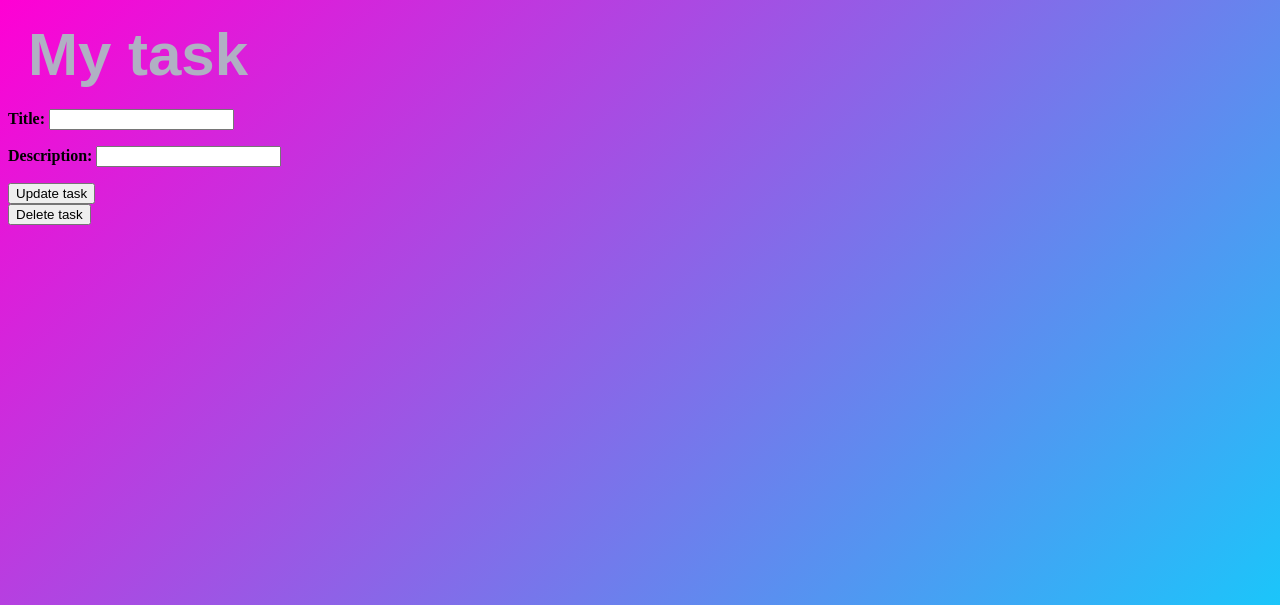
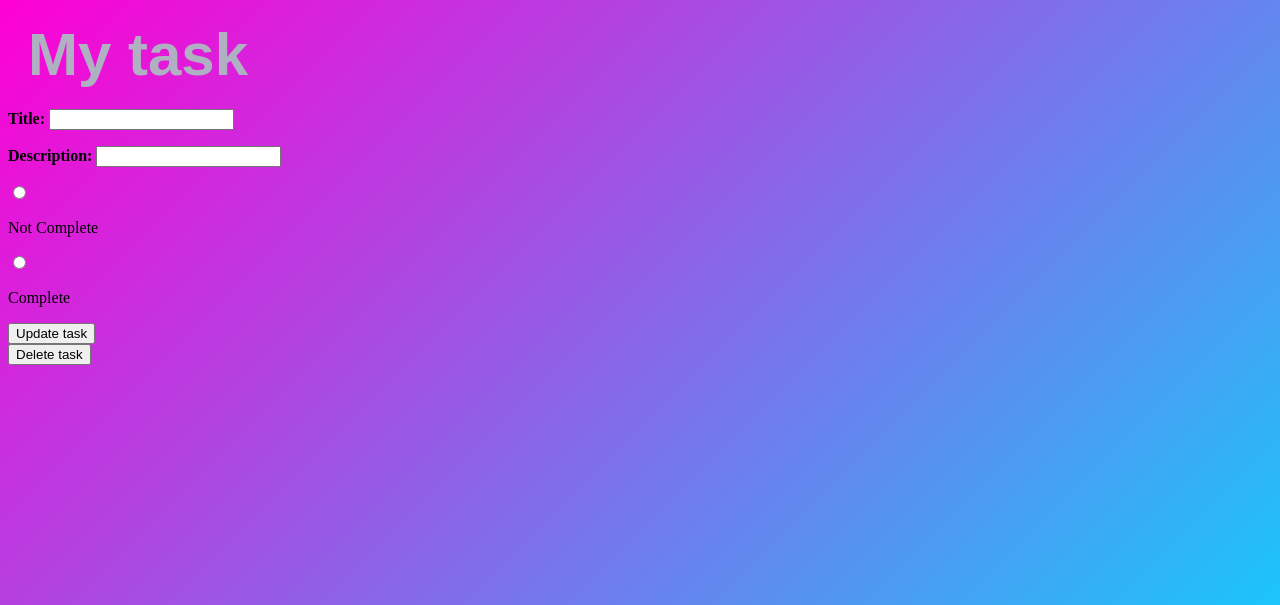
Before and after one commit to than20eb/TAWK17_ANNETHIESS, a PHP site: page /edit-task.php in a window 1280 px wide. Shown: the top 605 px of the page. Run offline with PHP 8.4, Linux system fonts and the light colour scheme; data that the repository does not hold is empty.

Commit message:
lnklnllkn

```diff
--- a/Lab1/edit-task.php
+++ b/Lab1/edit-task.php
@@ -35,6 +35,7 @@ $task = $result->fetch_assoc();
 </head>
 
 <body>
+    <div class="container">
     <h1>My task</h1>
 
     <form action="update-task.php" method="post">
@@ -47,12 +48,15 @@ $task = $result->fetch_assoc();
             <b>Description: </b>
             <input type="text" name="description" value="<?= $task["description"] ?>">
         </p>
-
+        <div class="status-tasks">
+            <input type="radio" name="status" value="0">
+            <p>Not Complete</p>
+            <input type="radio" name="status" value="1">
+            <p>Complete</p>
+        </div>
         <input type="hidden" name="id" value="<?= $task["id"] ?>">
         <input type="submit" value="Update task">
     </form>
-
-
 
     <form action="delete-task.php" method="post">
         <input type="hidden" name="id" value="<?= $task["id"] ?>">
@@ -60,6 +64,7 @@ $task = $result->fetch_assoc();
     </form>
 
     <script src="lab1.js"></script>
+</div>
 </body>
 
 </html>
--- a/Lab1/index.php
+++ b/Lab1/index.php
@@ -11,7 +11,6 @@ $conn = new mysqli($servername, $username, $password, $dbname);
 if ($conn->connect_error) {
   die("Connection failed: " . $conn->connect_error);
 }
-echo "Connected successfully";
 
 $sql = "SELECT * FROM tasks";
 $result = $conn->query($sql);
```
